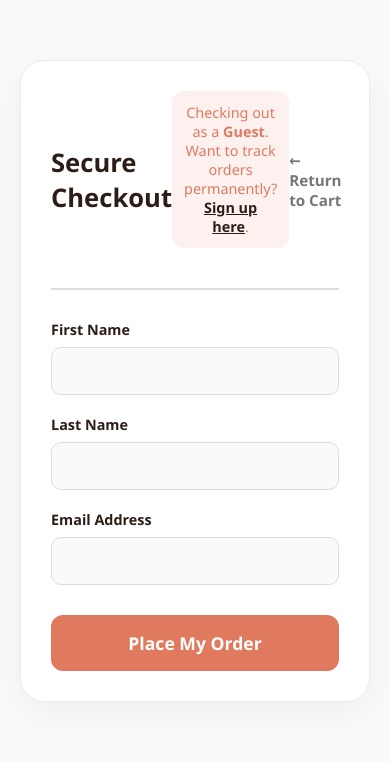
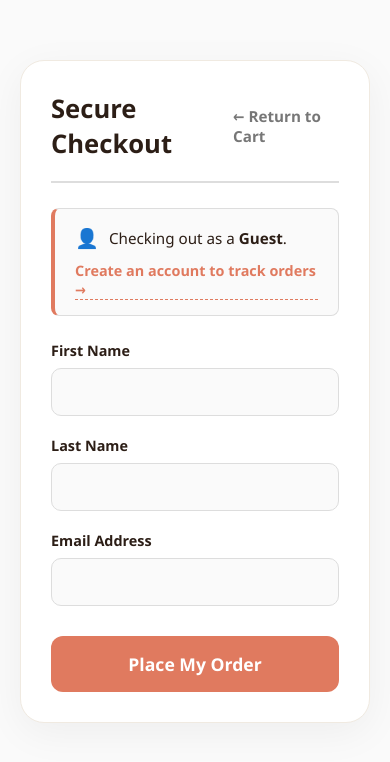
Before and after one commit to miniv12-dot/Beans-and-brews-Project, a Django app: template menu/templates/menu/checkout.html in a window 390 px wide. Shown: the top 762 px of the page. Run offline with Django 5.2, Linux system fonts and the light colour scheme; the template is opened without the code that fills it, so the values that code supplies are empty.

Commit message:
For Mobile Design

```diff
--- a/menu/templates/menu/checkout.html
+++ b/menu/templates/menu/checkout.html
@@ -42,15 +42,27 @@
     <div class="app-container">
         <div class="focused-card" style="max-width: 600px; margin: 40px auto; padding: 30px; border-radius: 24px; box-shadow: 0 10px 40px rgba(0,0,0,0.05);">
 
-            <div style="display: flex; justify-content: space-between; align-items: center; margin-bottom: 30px; border-bottom: 2px solid var(--border-color); padding-bottom: 20px;">
+            <div style="display: flex; justify-content: space-between; align-items: center; margin-bottom: 25px; border-bottom: 2px solid var(--border-color); padding-bottom: 20px;">
                 <h1 style="color: var(--text-main); font-size: 1.6rem; font-weight: 800; margin: 0;">Secure Checkout</h1>
-                {% if not user.is_authenticated %}
-                <div style="background-color: rgba(224, 122, 95, 0.1); color: var(--accent-orange); padding: 12px; border-radius: 12px; font-size: 0.9rem; font-weight: 500; margin-bottom: 20px; text-align: center;">
-                    Checking out as a <strong>Guest</strong>. Want to track orders permanently? <a href="{% url 'register' %}" style="color: var(--text-main); font-weight: 700; text-decoration: underline;">Sign up here</a>.
+                <a href="{% url 'cart_detail' %}" style="text-decoration: none; color: var(--text-muted); font-weight: 600; font-size: 0.95rem;">&larr; Return to Cart</a>
+            </div>
+
+            {% if not user.is_authenticated %}
+                <div style="background-color: var(--bg-color); border: 1px solid var(--border-color); border-left: 4px solid var(--accent-orange); padding: 15px 20px; border-radius: 8px; margin-bottom: 25px; display: flex; align-items: center; justify-content: space-between; flex-wrap: wrap; gap: 10px;">
+
+                    <div style="display: flex; align-items: center; gap: 10px;">
+                        <span style="font-size: 1.2rem;">👤</span>
+                        <span style="color: var(--text-main); font-size: 0.95rem;">
+                            Checking out as a <strong>Guest</strong>.
+                        </span>
+                    </div>
+
+                    <a href="{% url 'register' %}?next={{ request.path }}" style="color: var(--accent-orange); font-weight: 600; font-size: 0.9rem; text-decoration: none; border-bottom: 1px dashed var(--accent-orange); transition: 0.3s;">
+                        Create an account to track orders &rarr;
+                    </a>
+
                 </div>
             {% endif %}
-                <a href="{% url 'cart_detail' %}" style="text-decoration: none; color: var(--text-muted); font-weight: 600; font-size: 0.95rem;">&larr; Return to Cart</a>
-            </div>
 
             <form method="POST" style="display: flex; flex-direction: column; gap: 20px;">
                 {% csrf_token %}
```
Also changed, not shown: beans_and_brews/settings.py (+17 -0 lines).
